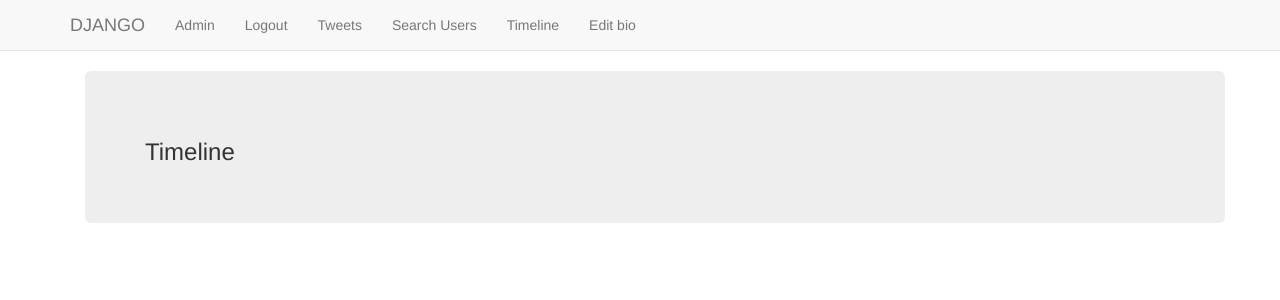
After one commit to anubha92/mini_twitter, a Django app: page /core/timeline/ in a window 1280 px wide. The commit adds this page. Shown: the top 300 px of the page. Run offline with Django 3.2, Linux system fonts and the light colour scheme; the visitor is signed in with stand-in values (Sample User, id 1); data that the repository does not hold is empty; some libraries are stand-ins or nearby versions.

Commit message:
Updated for timeline and edit profile of the user

```diff
--- a/core/admin.py
+++ b/core/admin.py
@@ -1,6 +1,7 @@
 from django.contrib import admin
-from .models import UserProfileInfo,User
+from .models import UserProfileInfo,Tweets, Followers
 # Register your models here.
 
 admin.site.register(UserProfileInfo)
-#admin.site.register(Tweets)
+admin.site.register(Tweets)
+admin.site.register(Followers)
--- a/core/urls.py
+++ b/core/urls.py
@@ -13,5 +13,7 @@ urlpatterns=[
     url(r'^profile/(?P<pk>[\w\-]+)/$', views.get_profile, name='get_profile'),
     url(r'^profile/(?P<pk>[\w\-]+)/followers/$', views.get_followers, name='get_followers'),
     url(r'^profile/(?P<pk>[\w\-]+)/following/$', views.get_following, name='get_following'),
-    url(r'^home/search/$', views.search_profile, name='search_profile')
+    url(r'^home/search/$', views.search_profile, name='search_profile'),
+    url(r'^timeline/$', views.timeline, name='timeline'),
+    url(r'^editbio/$', views.edit_bio, name='edit_bio')
 ]
--- a/core/views.py
+++ b/core/views.py
@@ -4,6 +4,7 @@ from django.contrib.auth.models import User
 from django.http import HttpResponseRedirect, HttpResponse
 from django.urls import reverse
 from django.contrib.auth.decorators import login_required
+from django.db.models import F
 
 
 from core.models import UserProfileInfo, Tweets, Followers
@@ -112,3 +113,24 @@ def get_following(request, pk):
     u = UserProfileInfo.objects.get(user_id=pk)
     following = Followers.objects.filter(user=User(u.user_id))
     return render(request, 'core/following.html', {'all_following':following, 'profile_user':u })
+
+def timeline(request):
+    u=request.user
+    my_tweets = Tweets.objects.filter(user=u)
+    following = Followers.objects.filter(user=u)
+    for f in following:
+        f_tweets = Tweets.objects.filter(user=f.follow)
+        my_tweets = my_tweets | f_tweets
+    my_tweets= my_tweets.order_by('-published_time')
+    return render(request, 'core/timeline.html',{'my_tweets': my_tweets})
+
+def edit_bio(request):
+    if request.method == 'POST':
+        u = request.user
+        updated_bio = request.POST.get('updated_bio')
+        b = UserProfileInfo.objects.get(user=u)
+        b.bio = updated_bio
+        b.save()
+        return HttpResponse("Bio has been updated")
+    else:
+        return render(request, 'core/edit_bio.html', {})
--- a/templates/core/base.html
+++ b/templates/core/base.html
@@ -19,6 +19,8 @@
             <li><a href="{% url 'logout' %}">Logout</a></li>
               <li><a href="{%  url 'core:post_tweet' %}">Tweets</a></li>
               <li><a href="{%  url 'core:search_profile' %}">Search Users</a></li>
+              <li><a href="{% url 'core:timeline' %}">Timeline</a></li>
+              <li><a href="{% url 'core:edit_bio' %}">Edit bio</a></li>
 
           {% else %}
             <li><a class="navbar-link" href="{% url 'core:home' %}">Login</a></li>
--- /dev/null
+++ b/templates/core/timeline.html
@@ -0,0 +1,12 @@
+{% extends "core/base.html" %}
+{% block body_block %}
+<div class="container" xmlns="http://www.w3.org/1999/html">
+  <div class="jumbotron">
+  <h3>Timeline</h3>
+      {% for t in my_tweets %}
+
+          <li>{{ t.user.username }}<br>{{ t.contents }}<br>{{ t.published_time }}</li><br><br>
+      {% endfor %}
+  </div>
+</div>
+{% endblock %}
```
Also changed, not shown: core/models.py (+5 -4 lines), templates/core/edit_bio.html (added, +12 -0 lines).
